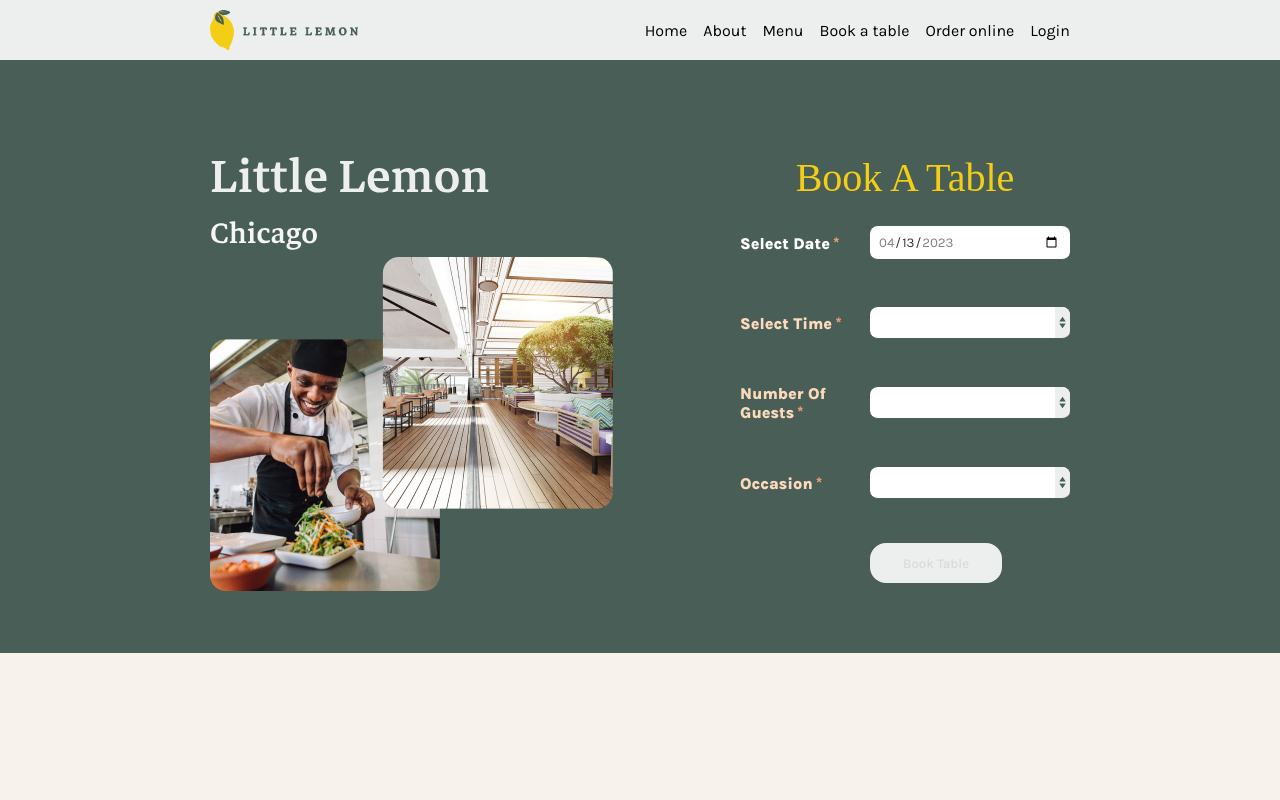
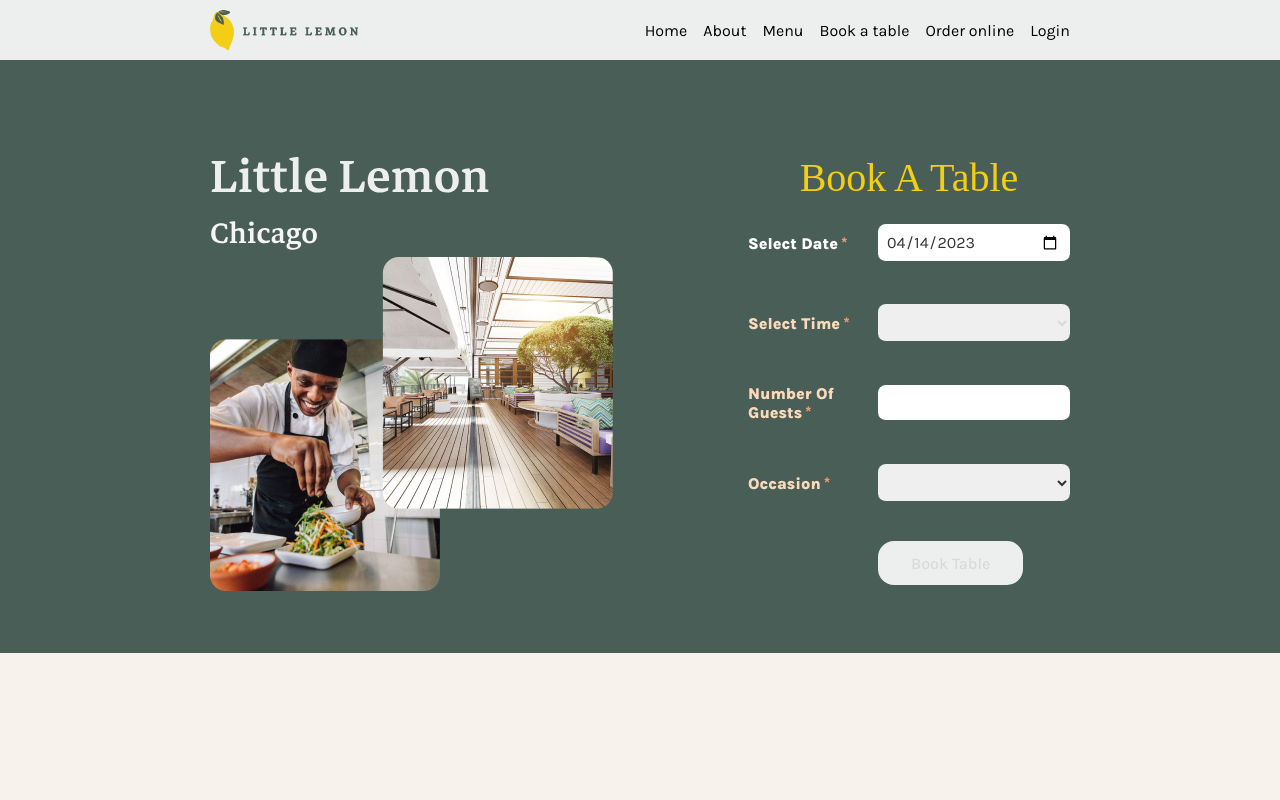
Before and after one commit to kate-mills/little-lemon-capstone, a React (Create React App) app: page /booking in a window 1280 px wide. Shown: the top 800 px of the page. Built offline with nearby package versions, Linux system fonts and the light colour scheme; a web font is replaced by a local one.

Commit message:
booking tables 60 days out

```diff
--- a/src/components/Bookings/Form.js
+++ b/src/components/Bookings/Form.js
@@ -27,8 +27,9 @@
     },
     validationSchema: Yup.object().shape({
       resDate: Yup.date()
-        .min(start.iso, `Date can not be before ${start.display}`)
-        .max(end.iso, `Date can not be after ${end.display}`)
+        .default(start.display)
+        .min(start.display, `Not booking before ${start.display}`)
+        .max(end.display, `Not booking after ${end.display}`)
         .required('Date is required'),
       resTime: Yup.string()
         .oneOf([...availableTimes], 'Invalid Booking Time')
@@ -78,8 +79,8 @@
             id="resDate"
             name="resDate"
             type="date"
-            min={start.iso}
-            max={end.iso}
+            min={start.display}
+            max={end.display}
             onChange={formik.handleChange}
             onBlur={formik.handleBlur}
             value={formik.values.resDate}
--- a/src/index.css
+++ b/src/index.css
@@ -7,22 +7,20 @@
 input[type='date'],
 input[type='number'],
 select {
-  -moz-appearance: none;
-  -webkit-appearance: none;
-  -webkit-border-radius: 0px;
+  border-radius: 8px;
+  -webkit-border-radius: 8px;
   outline-width: 0;
-  border-radius: 8px;
   padding: 8px 10px 8px 8px;
   display: inline-block;
-  max-width: 90%;
-  width: 15em;
+  width: 12em;
   border: none;
   border-bottom: 1px solid var(--clr-primary-1);
   max-height: 40px;
+  font-size: 16px;
 }
 input[type='number'],
 select {
-  background: url(./assets/select.svg) no-repeat 100% 50% #fff;
+  /*background: url(./assets/select.svg) no-repeat 100% 50% #fff;*/
   padding-inline-end: 0;
 }
 input:invalid,
@@ -33,6 +31,7 @@
 
 /* Submit Button */
 input[type='submit'] {
+  font-size: 16px;
   font-weight: 500;
   text-align: center;
   text-decoration: none;
@@ -65,6 +64,12 @@
   display: grid;
   gap: 30px;
 }
+.form label {
+  color: white;
+  display: inline-block;
+  width: 130px;
+  max-width: 130px;
+}
 .form-control {
   display: flex;
   justify-content: space-between;
@@ -78,15 +83,8 @@
   bottom: -27%;
   right: 6px;
 }
-.form-control.submit div.no-label{
-  background: red;
+.form-control.submit div.no-label {
   width: 130px;
-}
-.form label {
-  color: white;
-  display: inline-block;
-  width: 130px;
-  max-width: 130px;
 }
 label[data-required]:after {
   color: var(--clr-secondary-1);
--- a/src/utils/get-reservation-dates.js
+++ b/src/utils/get-reservation-dates.js
@@ -1,9 +1,12 @@
 import { fetchAPI } from '../api'
 
-const [yr, mo, dt] = new Date().toJSON().split('T')[0].split('-')
-const todayString = new Date(`${yr}-${mo}-${dt}`)
+const d = new Date()
+const dt = d.getDate()
+const mo = d.getMonth() + 1
+const yr = d.getFullYear()
 
 const createEventDate = (days_from_today = 0) => {
+  const todayString = new Date(`${yr}-${mo}-${dt}`)
   let [eventDate] = new Date(
     todayString.setDate(Number(dt) + Number(days_from_today))
   )
@@ -17,13 +20,13 @@
   return !!dt ? `${mo}/${dt}/${yr}` : ``
 }
 
-const startIso = createEventDate()
-const endIso = createEventDate(14)
+const startIso = createEventDate(1)
+const endIso = createEventDate(60)
 
 const initDateTimes = {
   start: {
     iso: startIso,
-    display: isoToDisplay(startIso),
+    display: `${mo}/${dt}/${yr}`,
   },
   end: {
     iso: endIso,
@@ -32,4 +35,4 @@
   initTimes: [...fetchAPI(new Date(startIso))],
 }
 
-export { initDateTimes }
+export { isoToDisplay, initDateTimes }
```
